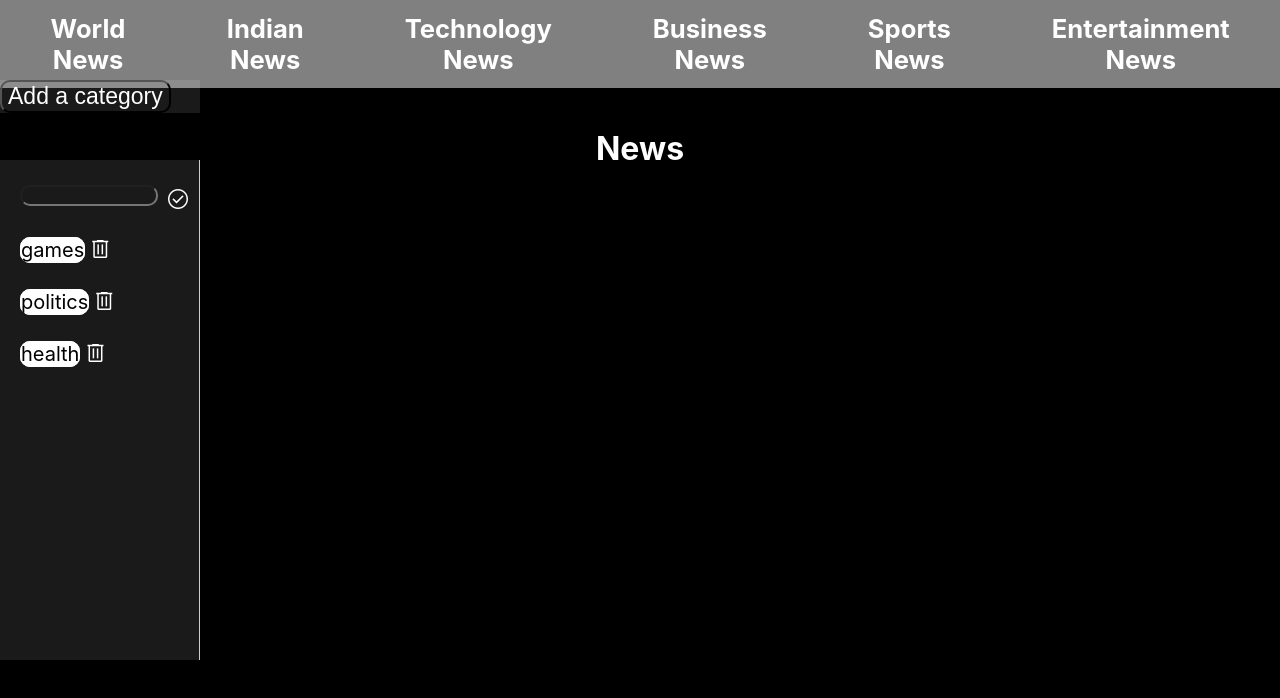
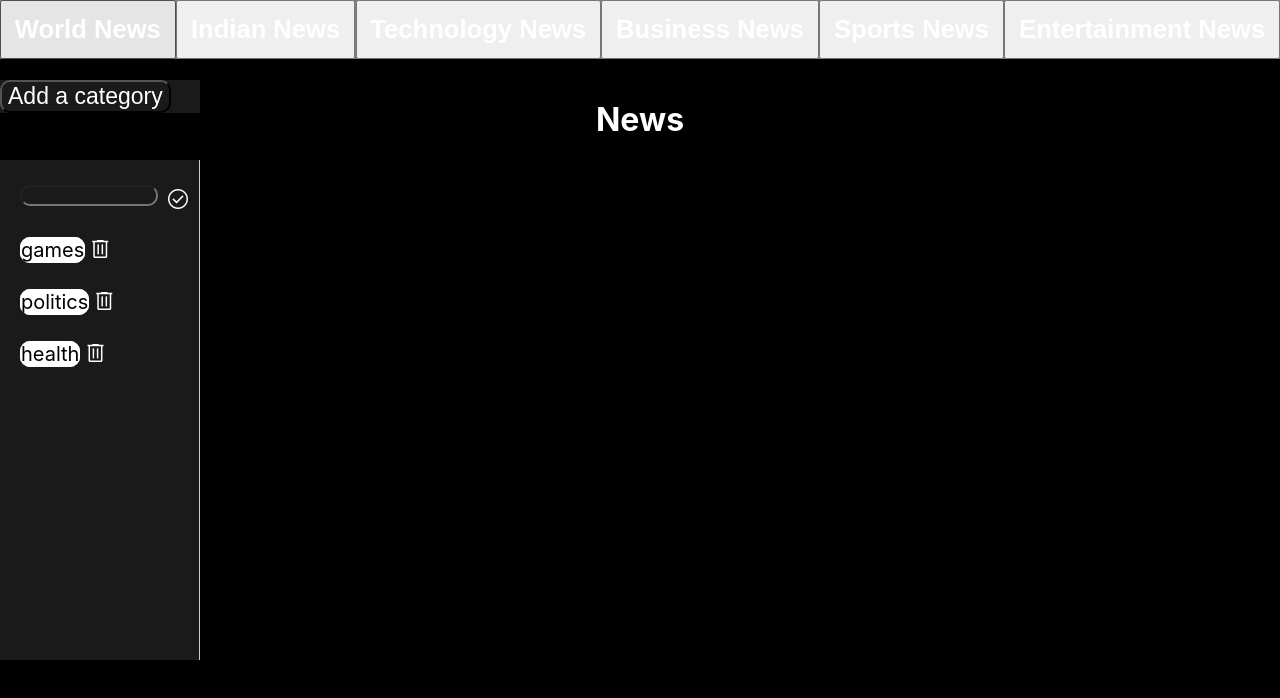
Before and after one commit to User-1289/BetaNews, a React (Create React App) app: page / in a window 1280 px wide. Shown: the top 698 px of the page. Built offline with nearby package versions, Linux system fonts and the light colour scheme.

Commit message:
Changed the spans to buttons

```diff
--- a/src/App.js
+++ b/src/App.js
@@ -49,12 +49,12 @@
   return (
     <>
       <div className='nav-bar'>
-        <span onClick={(event) => getNews(event)} className='news-types'>World News</span>
-        <span onClick={(event) => getNews(event)} className='news-types'>Indian News</span>
-        <span onClick={(event) => getNews(event)} className='news-types'>Technology News</span>
-        <span onClick={(event) => getNews(event)} className='news-types'>Business News</span>
-        <span onClick={(event) => getNews(event)} className='news-types'>Sports News</span>
-        <span onClick={(event) => getNews(event)} className='news-types'>Entertainment News</span>
+        <button onClick={(event) => getNews(event)} className='news-types'>World News</button>
+        <button onClick={(event) => getNews(event)} className='news-types'>Indian News</button>
+        <button onClick={(event) => getNews(event)} className='news-types'>Technology News</button>
+        <button onClick={(event) => getNews(event)} className='news-types'>Business News</button>
+        <button onClick={(event) => getNews(event)} className='news-types'>Sports News</button>
+        <button onClick={(event) => getNews(event)} className='news-types'>Entertainment News</button>
       </div><br/>
       <h1>{news}</h1>
       <Sidebar/>
```
